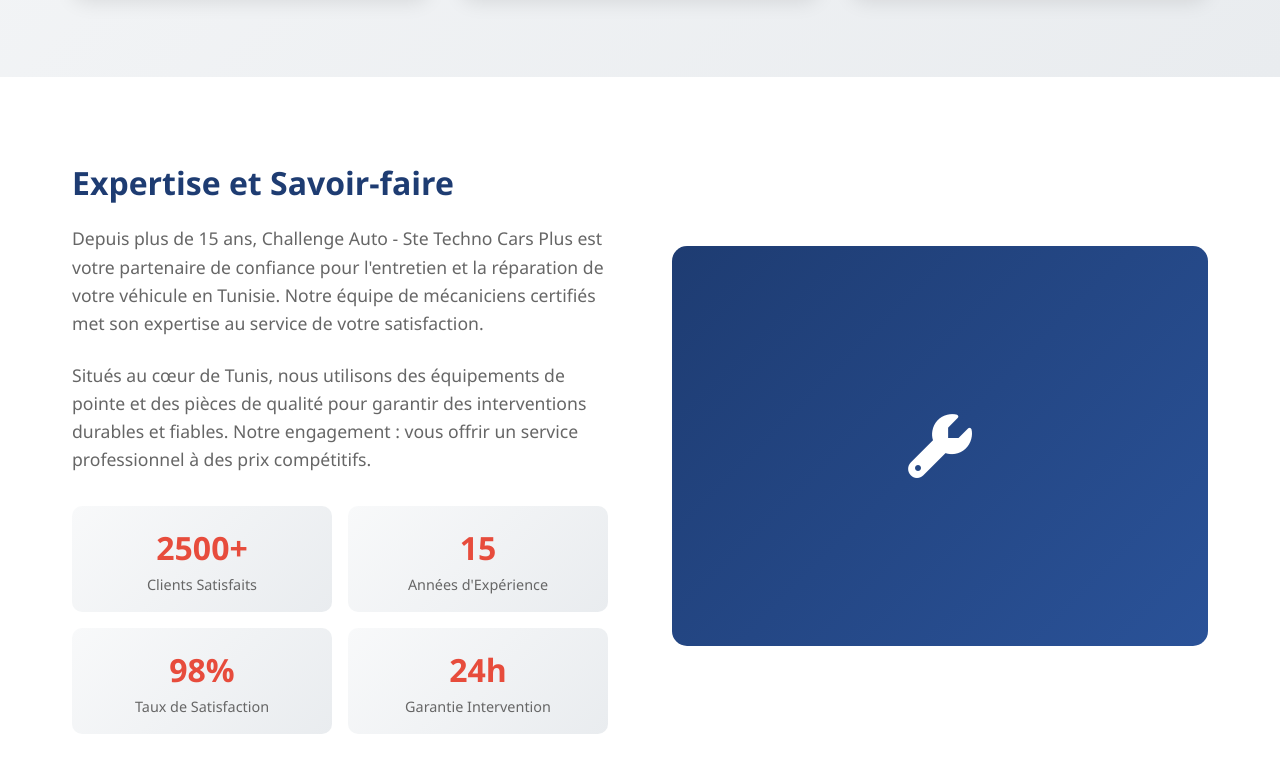
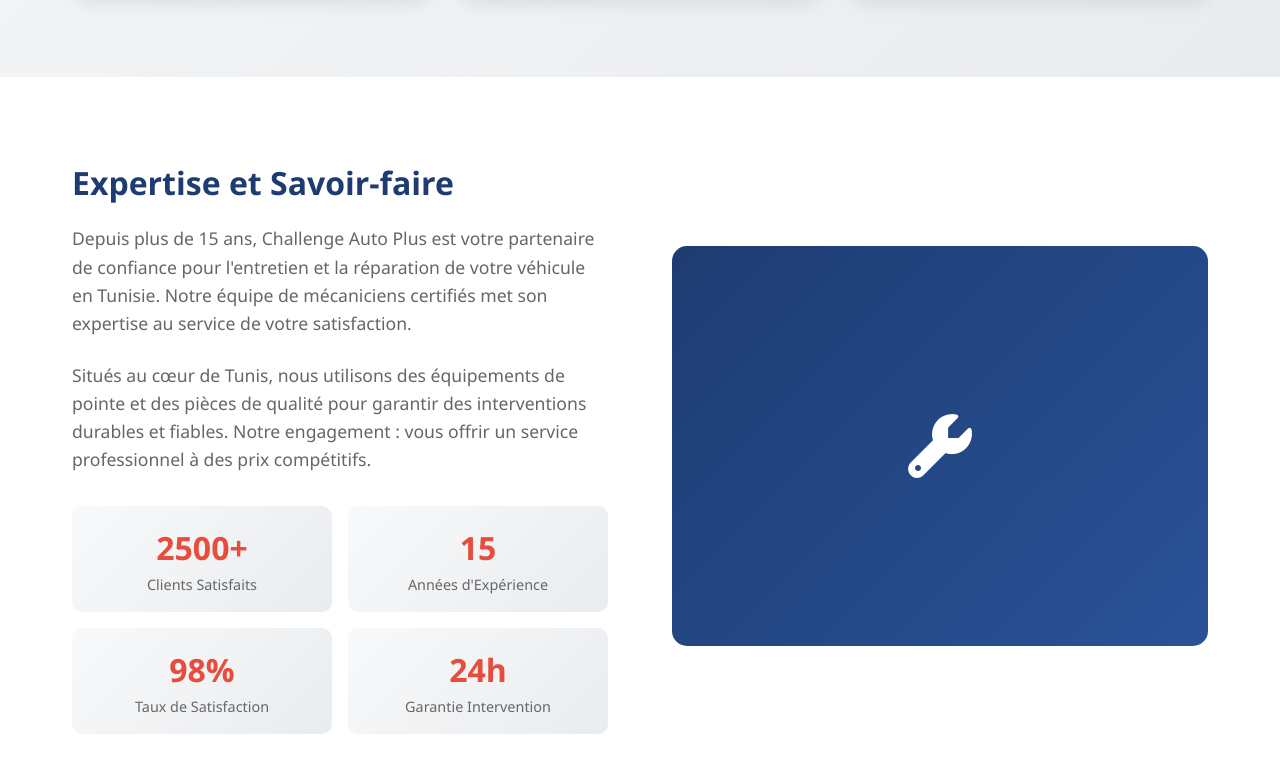
Before and after one commit to Ahmedbennaya/mahdi, a plain HTML site: page index.html in a window 1280 px wide. Shown: the part 1810-2582 px from the top of the page. Drawn offline with nearby package versions, Linux system fonts and the light colour scheme.

Commit message:
first commit

```diff
--- a/index.html
+++ b/index.html
@@ -841,7 +841,6 @@
 
                 <div class="logo-text">
                     <span class="logo-main">Challenge AUTO</span>
-                    <span class="logo-sub">Ste Techno Cars Plus</span>
                 </div>
             </a>
             <ul class="nav-menu">
@@ -943,7 +942,7 @@
             <div class="about-content">
                 <div class="about-text reveal">
                     <h3>Expertise et Savoir-faire</h3>
-                    <p>Depuis plus de 15 ans, Challenge Auto - Ste Techno Cars Plus est votre partenaire de confiance pour l'entretien et la réparation de votre véhicule en Tunisie. Notre équipe de mécaniciens certifiés met son expertise au service de votre satisfaction.</p>
+                    <p>Depuis plus de 15 ans, Challenge Auto  Plus est votre partenaire de confiance pour l'entretien et la réparation de votre véhicule en Tunisie. Notre équipe de mécaniciens certifiés met son expertise au service de votre satisfaction.</p>
                     <p>Situés au cœur de Tunis, nous utilisons des équipements de pointe et des pièces de qualité pour garantir des interventions durables et fiables. Notre engagement : vous offrir un service professionnel à des prix compétitifs.</p>
                     <div class="about-stats">
                         <div class="stat-item">
```
